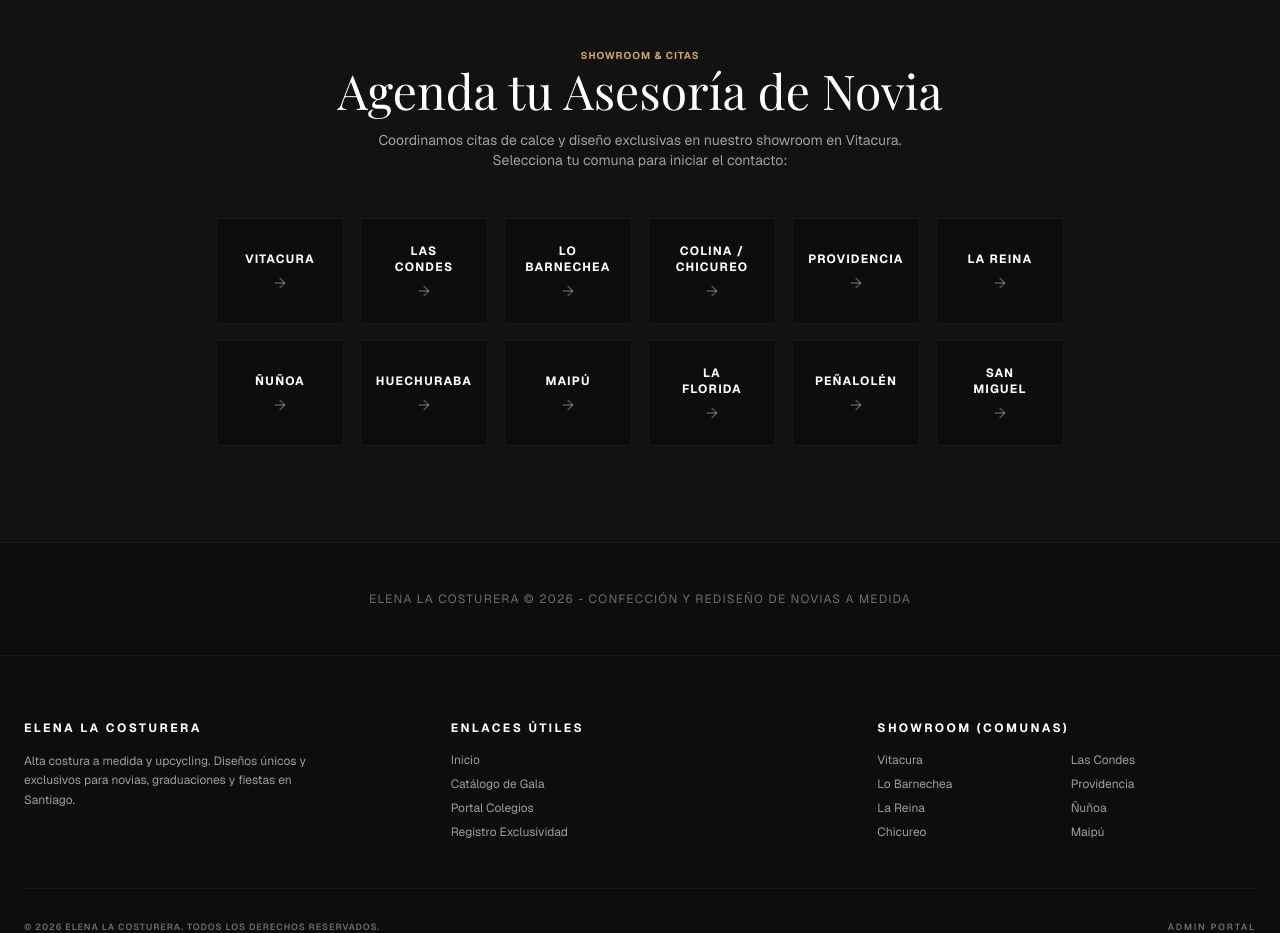
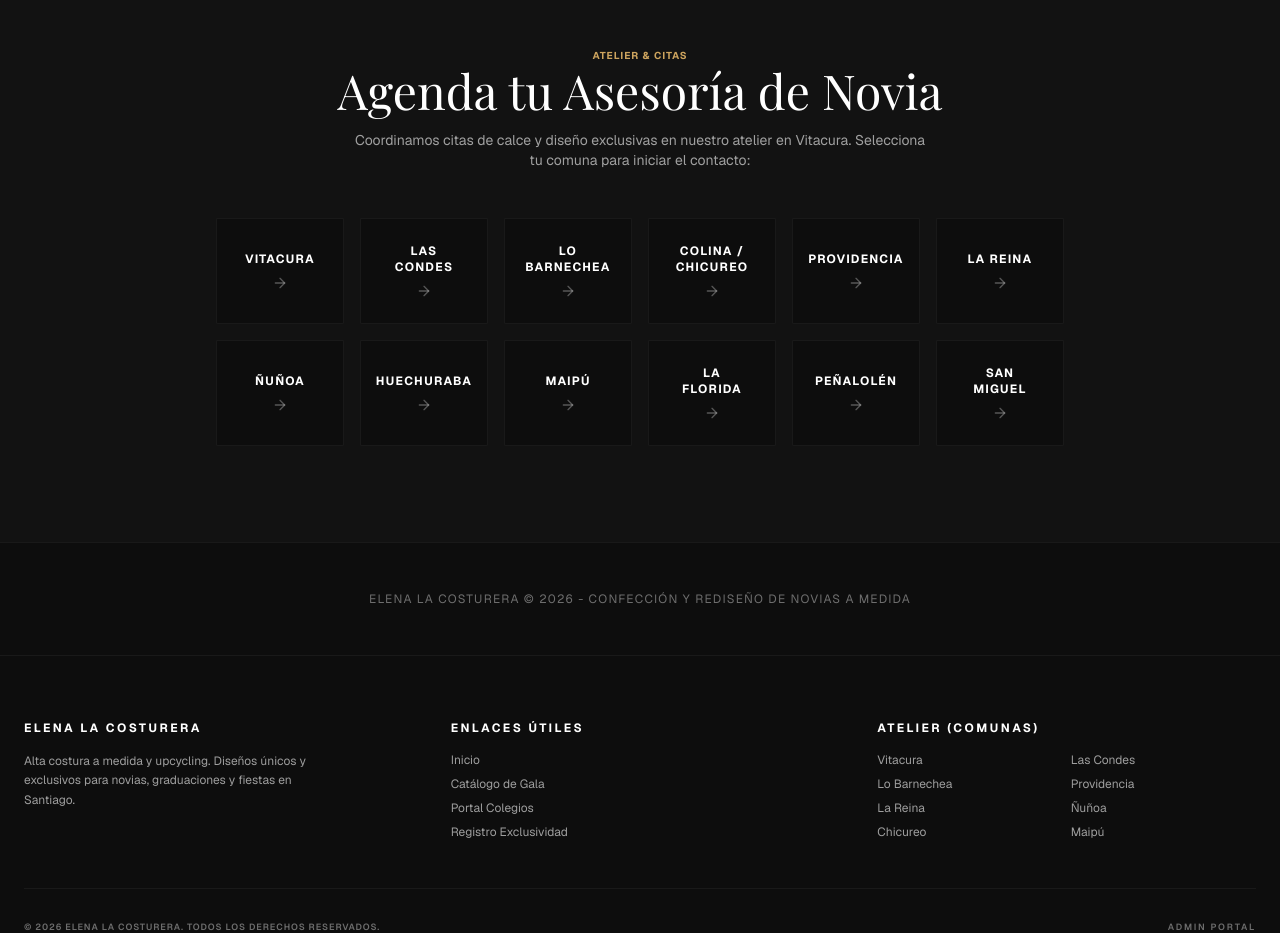
Before and after one commit to Gaz-Style/elena-atelier, a Next.js app: page /novias in a window 1280 px wide. Shown: the part 2060-2993 px from the top of the page. Built offline with nearby package versions, Linux system fonts and the light colour scheme; a web font is replaced by a local one.

Commit message:
UI: Rename Showroom to Atelier across public pages

```diff
--- a/src/app/graduacion/[comuna]/GraduationCommuneClient.tsx
+++ b/src/app/graduacion/[comuna]/GraduationCommuneClient.tsx
@@ -322,7 +322,7 @@ export default function GraduationCommuneClient({ comuna }: GraduationCommuneCli
                     <div className="w-8 h-8 rounded-full border border-[#0c0c0c] bg-[#b8a07c]" />
                     <div className="w-8 h-8 rounded-full border border-[#0c0c0c] bg-[#f7f2eb]" />
                   </div>
-                  <span className="text-[10px] text-white/40 uppercase tracking-widest font-bold">Muestrario físico disponible en Showroom</span>
+                  <span className="text-[10px] text-white/40 uppercase tracking-widest font-bold">Muestrario físico disponible en Atelier</span>
                 </div>
               </div>
             </div>
@@ -426,7 +426,7 @@ export default function GraduationCommuneClient({ comuna }: GraduationCommuneCli
 
           <div className="grid grid-cols-1 md:grid-cols-4 gap-8">
             {[
-              { num: '01', title: 'Cita & Concepto', text: 'Conversamos sobre tu estilo, silueta ideal y referencias en nuestro Showroom de Vitacura.' },
+              { num: '01', title: 'Cita & Concepto', text: 'Conversamos sobre tu estilo, silueta ideal y referencias en nuestro Atelier de Vitacura.' },
               { num: '02', title: 'Telas & Medidas', text: 'Elegimos telas nobles del muestrario y tomamos más de 15 puntos métricos de tu cuerpo.' },
               { num: '03', title: 'El Hilván de Calce', text: 'Creamos una prueba intermedia para esculpir el entalle sobre ti y definir escotes y largos.' },
               { num: '04', title: 'Entrega de Alta Gala', text: 'Últimos retoques y planchado artesanal. Te llevas una pieza exclusiva lista para destacar.' }
--- a/src/app/novias/[comuna]/BridalCommuneClient.tsx
+++ b/src/app/novias/[comuna]/BridalCommuneClient.tsx
@@ -233,7 +233,7 @@ export default function BridalCommuneClient({ comuna }: BridalCommuneClientProps
               <span className="text-[#cda45e] text-[10px] uppercase tracking-[0.3em] font-bold block">Textiles del Atelier</span>
               <h2 className="font-serif text-3xl md:text-5xl text-white">Encajes & Telas de Importación</h2>
               <p className="text-white/60 text-xs md:text-sm leading-relaxed">
-                Cada fibra de tu vestido de novia debe sentirse cómoda y lucir impecable bajo las luces. En nuestro Showroom de Vitacura podrás tocar y comparar la caída de las telas más finas del mundo.
+                Cada fibra de tu vestido de novia debe sentirse cómoda y lucir impecable bajo las luces. En nuestro Atelier de Vitacura podrás tocar y comparar la caída de las telas más finas del mundo.
               </p>
 
               {/* Swatch Selector */}
@@ -282,7 +282,7 @@ export default function BridalCommuneClient({ comuna }: BridalCommuneClientProps
                     <div className="w-8 h-8 rounded-full border border-[#0c0c0c] bg-[#fffdfa]" />
                     <div className="w-8 h-8 rounded-full border border-[#0c0c0c] bg-white" />
                   </div>
-                  <span className="text-[10px] text-white/40 uppercase tracking-widest font-bold">Muestrario de alta costura en Showroom</span>
+                  <span className="text-[10px] text-white/40 uppercase tracking-widest font-bold">Muestrario de alta costura en Atelier</span>
                 </div>
               </div>
             </div>
--- a/src/app/novias/page.tsx
+++ b/src/app/novias/page.tsx
@@ -107,10 +107,10 @@ export default function BridalLandingPage() {
             <section id="comunas" className="py-24 bg-[#121212]">
                 <div className="max-w-4xl mx-auto px-6 text-center space-y-12">
                     <div className="space-y-4">
-                        <span className="text-[#cda45e] text-[10px] uppercase tracking-widest font-bold">Showroom & Citas</span>
+                        <span className="text-[#cda45e] text-[10px] uppercase tracking-widest font-bold">Atelier & Citas</span>
                         <h2 className="font-serif text-3xl md:text-5xl text-white">Agenda tu Asesoría de Novia</h2>
                         <p className="text-white/60 text-xs md:text-sm max-w-xl mx-auto">
-                            Coordinamos citas de calce y diseño exclusivas en nuestro showroom en Vitacura. Selecciona tu comuna para iniciar el contacto:
+                            Coordinamos citas de calce y diseño exclusivas en nuestro atelier en Vitacura. Selecciona tu comuna para iniciar el contacto:
                         </p>
                     </div>
 
--- a/src/app/portal-colegios/page.tsx
+++ b/src/app/portal-colegios/page.tsx
@@ -129,10 +129,10 @@ export default function PortalColegiosPage() {
             <section id="comunas" className="py-24 bg-[#121212]">
                 <div className="max-w-4xl mx-auto px-6 text-center space-y-12">
                     <div className="space-y-4">
-                        <span className="text-[#cda45e] text-[10px] uppercase tracking-widest font-bold">Showroom & Citas</span>
+                        <span className="text-[#cda45e] text-[10px] uppercase tracking-widest font-bold">Atelier & Citas</span>
                         <h2 className="font-serif text-3xl md:text-5xl text-white">Reserva tu Cita de Diseño</h2>
                         <p className="text-white/60 text-xs md:text-sm max-w-xl mx-auto">
-                            Atendemos exclusivamente con cita previa en nuestro Showroom de Vitacura. Selecciona tu comuna de procedencia para coordinar tu visita:
+                            Atendemos exclusivamente con cita previa en nuestro Atelier de Vitacura. Selecciona tu comuna de procedencia para coordinar tu visita:
                         </p>
                     </div>
 
--- a/src/components/Footer.tsx
+++ b/src/components/Footer.tsx
@@ -32,7 +32,7 @@ export default function Footer() {
 
           {/* Col 3 */}
           <div className="space-y-4">
-            <h4 className="text-white text-xs uppercase tracking-[0.2em] font-bold">Showroom (Comunas)</h4>
+            <h4 className="text-white text-xs uppercase tracking-[0.2em] font-bold">Atelier (Comunas)</h4>
             <ul className="grid grid-cols-2 gap-2 text-xs">
               <li><Link href="/graduacion/vitacura" className="hover:text-[#cda45e] transition-colors">Vitacura</Link></li>
               <li><Link href="/graduacion/las-condes" className="hover:text-[#cda45e] transition-colors">Las Condes</Link></li>
```
